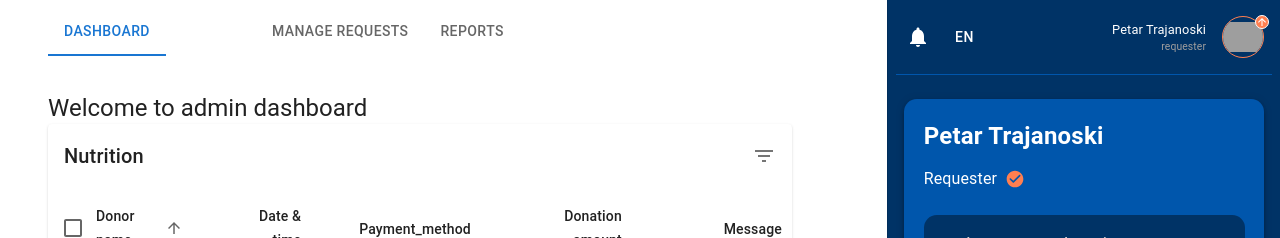
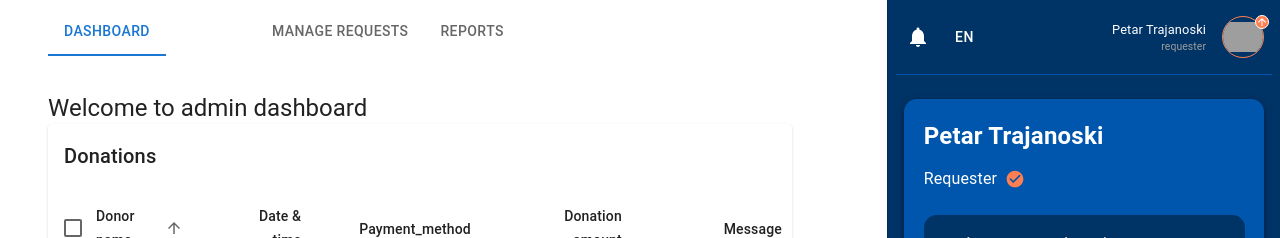
Before and after one commit to HyRALis/tender-hearts, a Next.js app: page /en/admin/dashboard in a window 1280 px wide. Shown: the top 238 px of the page. Built offline with nearby package versions, Linux system fonts and the light colour scheme; grey boxes are pictures that could not be loaded.

Commit message:
Changed the donation table title

```diff
--- a/app/_lib/shared/components/donation-history/DonationHistoryTableToolbar.tsx
+++ b/app/_lib/shared/components/donation-history/DonationHistoryTableToolbar.tsx
@@ -3,6 +3,7 @@ import React, { FC } from 'react';
 import { alpha } from '@mui/material/styles';
 import DeleteIcon from '@mui/icons-material/Delete';
 import FilterListIcon from '@mui/icons-material/FilterList';
+import { useTranslations } from 'next-intl';
 
 export interface DonationHistoryTableToolbarProps {
   numSelected: number;
@@ -11,6 +12,8 @@ export interface DonationHistoryTableToolbarProps {
 export const DonationHistoryTableToolbar: FC<
   DonationHistoryTableToolbarProps
 > = ({ numSelected }) => {
+  const t = useTranslations('Shared');
+
   return (
     <Toolbar
       sx={{
@@ -41,21 +44,8 @@ export const DonationHistoryTableToolbar: FC<
           id='tableTitle'
           component='div'
         >
-          Nutrition
+          {t('donations')}
         </Typography>
-      )}
-      {numSelected > 0 ? (
-        <Tooltip title='Delete'>
-          <IconButton>
-            <DeleteIcon />
-          </IconButton>
-        </Tooltip>
-      ) : (
-        <Tooltip title='Filter list'>
-          <IconButton>
-            <FilterListIcon />
-          </IconButton>
-        </Tooltip>
       )}
     </Toolbar>
   );
--- a/messages/en.json
+++ b/messages/en.json
@@ -45,7 +45,8 @@
     "date_time": "Date & time",
     "payment_method": "Payment_method",
     "donation_amount": "Donation amount",
-    "message": "Message"
+    "message": "Message",
+    "donations": "Donations"
   },
   "Admin": {
     "title": "Tender hearts",
--- a/messages/mk.json
+++ b/messages/mk.json
@@ -45,7 +45,8 @@
     "date_time": "Датум и време",
     "payment_method": "Начин на плаќање",
     "donation_amount": "Вредност на донација",
-    "message": "Порака"
+    "message": "Порака",
+    "donations": "Донации"
   },
   "Admin": {
     "title": "Нежни срца",
```
